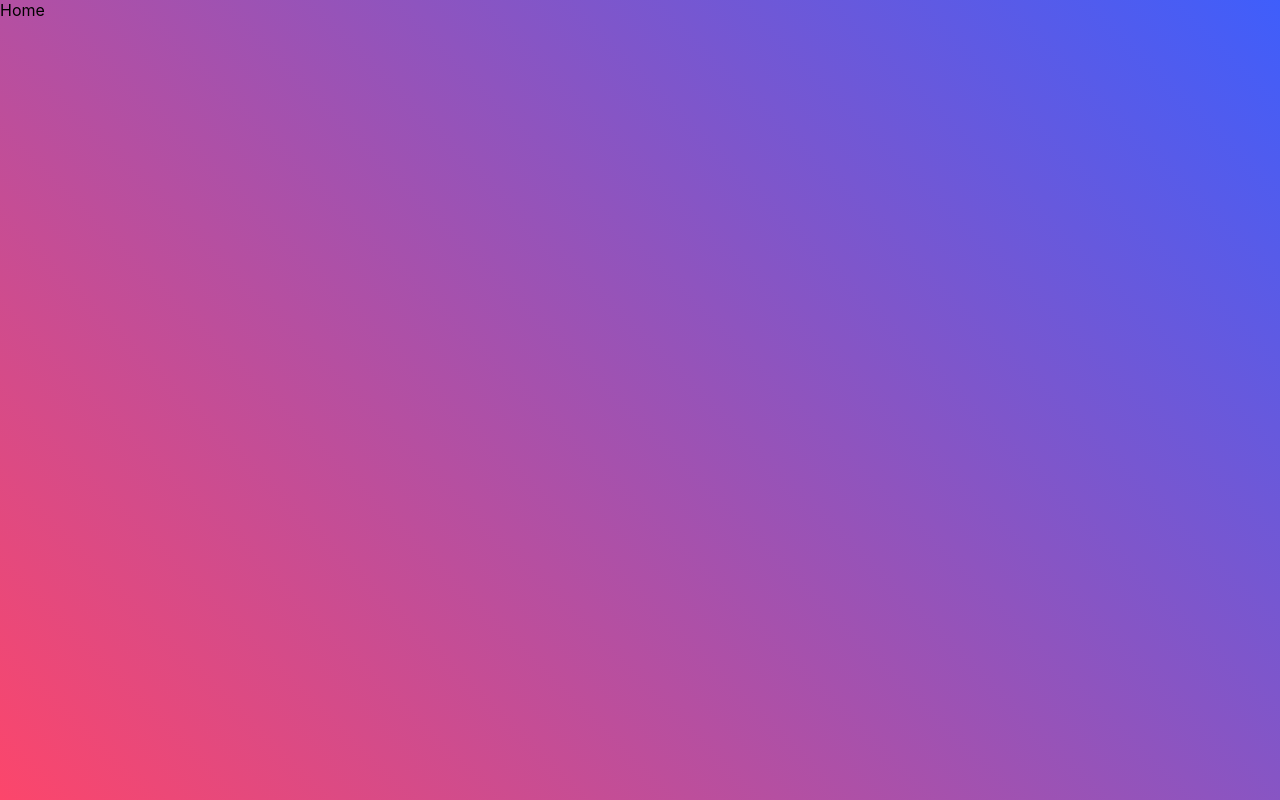
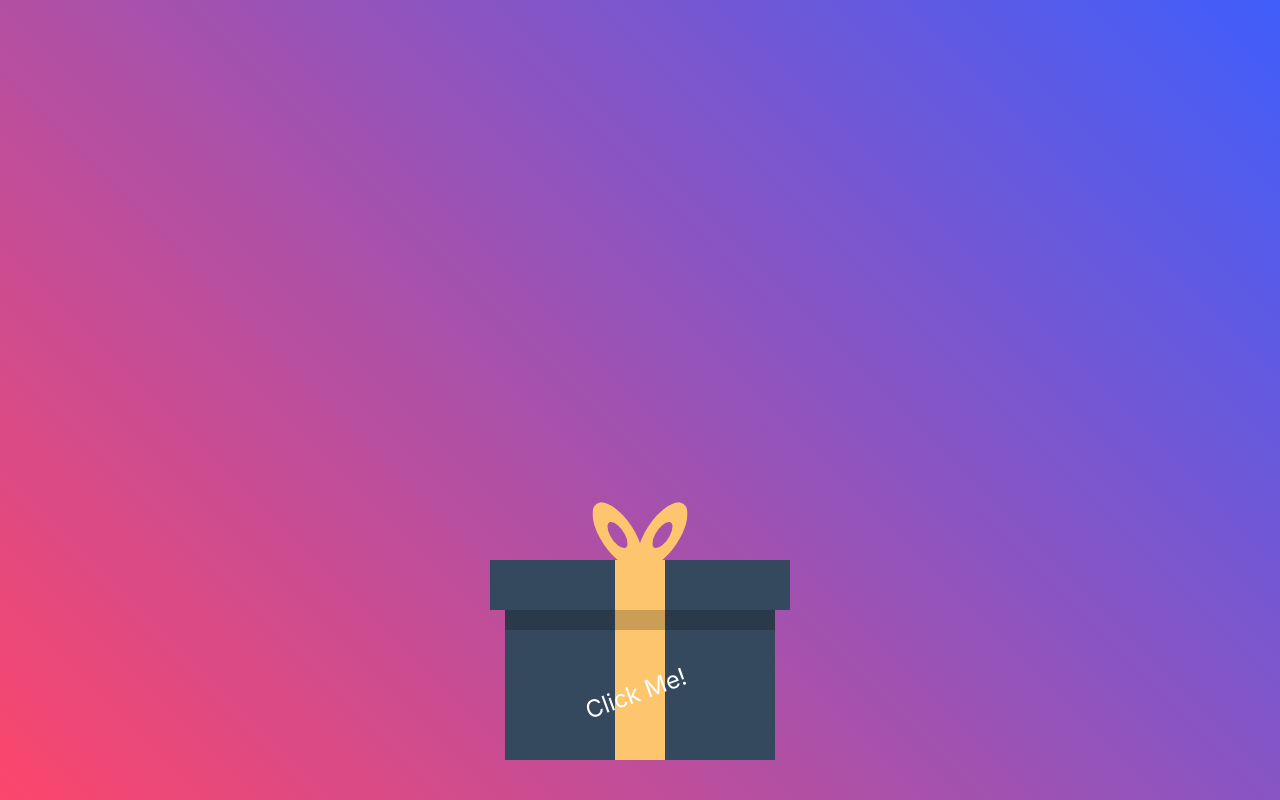
Before and after one commit to tu11aa/aniversary, a React (Create React App) app: page /home in a window 1280 px wide. Built offline with nearby package versions, Linux system fonts and the light colour scheme.

Commit message:
add giftbox

```diff
--- /dev/null
+++ b/src/css/giftbox.css
@@ -0,0 +1,119 @@
+.giftbox {
+    position: absolute;
+    width: 300px;
+    height: 200px;
+    left: 50%;
+    margin-left: -150px;
+    bottom: 40px;
+    z-index: 10;
+  }
+  .giftbox > div {
+    background: #34495e;
+    position: absolute;
+  }
+  .giftbox > div:after, .giftbox > div:before {
+    position: absolute;
+    content: "";
+    top: 0;
+  }
+  .giftbox:after {
+    position: absolute;
+    color: #fff;
+    width: 100%;
+    content: "Click Me!";
+    left: 0;
+    bottom: 0;
+    font-size: 24px;
+    text-align: center;
+    transform: rotate(-20deg);
+    transform-origin: 0 0;
+  }
+  .giftbox .cover {
+    width: 100%;
+    top: 0;
+    left: 0;
+    height: 25%;
+    z-index: 2;
+  }
+  .giftbox .cover:before {
+    position: absolute;
+    height: 100%;
+    left: 50%;
+    width: 50px;
+    transform: translateX(-50%);
+    background: #fdc56d;
+  }
+  .giftbox .cover > div {
+    position: absolute;
+    width: 50px;
+    height: 50px;
+    left: 50%;
+    top: -50px;
+    transform: translateX(-50%);
+  }
+  .giftbox .cover > div:before, .giftbox .cover > div:after {
+    position: absolute;
+    left: 0;
+    top: 0;
+    width: 100%;
+    height: 100%;
+    content: "";
+    box-shadow: inset 0 0 0 15px #fdc56d;
+    border-radius: 30px;
+    transform-origin: 50% 100%;
+  }
+  .giftbox .cover > div:before {
+    transform: translateX(-45%) skewY(40deg);
+  }
+  .giftbox .cover > div:after {
+    transform: translateX(45%) skewY(-40deg);
+  }
+  .giftbox .box {
+    right: 5%;
+    left: 5%;
+    height: 80%;
+    bottom: 0;
+  }
+  .giftbox .box:before {
+    width: 50px;
+    height: 100%;
+    left: 50%;
+    transform: translateX(-50%);
+    background: #fdc56d;
+  }
+  .giftbox .box:after {
+    width: 100%;
+    height: 30px;
+    background: rgba(0, 0, 0, 0.2);
+  }
+
+  .step-1 .giftbox {
+    animation: wobble 0.5s linear infinite forwards;
+  }
+  .step-1 .cover {
+    animation: wobble 0.5s linear infinite  0.1s forwards;
+  }
+  .step-1 .icons .row span {
+    opacity: 1;
+  }
+
+  .step-2 .giftbox:after {
+    opacity: 0;
+  }
+
+  .step-3 .giftbox,
+  .step-4 .giftbox {
+    opacity: 0;
+    z-index: 1;
+  }
+  .step-3 .giftbox:after,
+  .step-4 .giftbox:after {
+    opacity: 0;
+  }
+
+  .step-2 .giftbox .cover {
+    animation: flyUp 0.4s ease-in forwards;
+  }
+  .step-2 .giftbox .box {
+    animation: flyDown 0.2s ease-in 0.05s forwards;
+  }
--- a/src/pages/Home.jsx
+++ b/src/pages/Home.jsx
@@ -1,8 +1,17 @@
 import React from 'react'
+import "../css/giftbox.css"
 
 const Home = () => {
   return (
-    <div>Home</div>
+    <>
+      <div className="giftbox" onClick={()=>console.log("Clicked")}>
+        <div className="cover">
+            <div></div>
+        </div>
+
+        <div className="box"></div>
+      </div>
+    </>
   )
 }
 
--- a/src/pages/Login.jsx
+++ b/src/pages/Login.jsx
@@ -1,7 +1,7 @@
 import React, { useState } from 'react';
 import { useNavigate, Link } from 'react-router-dom';
 import { toast } from 'react-toastify';
-import "../login.scss"
+import "../css/login.scss"
 import 'react-toastify/dist/ReactToastify.css';
 
 const Login = () => {
```
Also changed, not shown: src/css/login.scss (renamed from src/login.scss).
